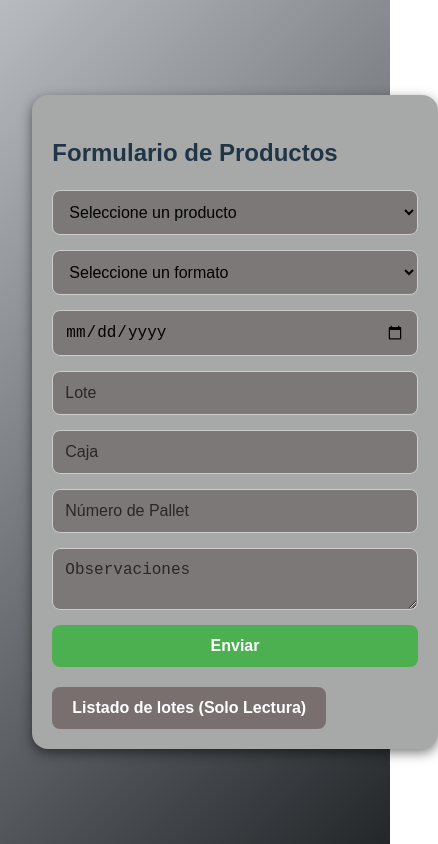
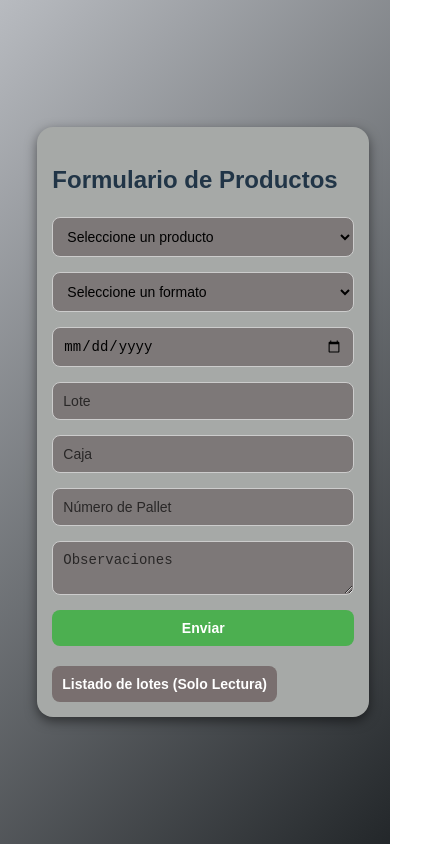
Before and after one commit to leoptr22/contra-muestras, a React (Vite) app: page / in a window 390 px wide. Shown: the whole page, 438 px wide, since content can reach past the window. Built offline with nearby package versions, Linux system fonts and the light colour scheme.

Commit message:
anexo hoja de calculo

```diff
--- a/src/Contramuestras.css
+++ b/src/Contramuestras.css
@@ -139,3 +139,34 @@ button:active {
         margin: 20px;
     }
 }
+/* Ajustes para dispositivos móviles */
+@media (max-width: 500px) {
+    /* Contenedor del formulario */
+    .formulario {
+        width: 90%; /* Aumenta el ancho en lugar de tener un máximo de 400px */
+        padding: 15px;
+        margin: 10px;
+    }
+
+    /* Título */
+    .form-grid h2 {
+        font-size: 20px; /* Reducir el tamaño del título */
+    }
+
+    /* Campos de entrada (input, textarea y select) */
+    .input, .textarea, select {
+        padding: 10px; /* Reducir el padding */
+        font-size: 14px; /* Reducir el tamaño de la fuente */
+    }
+
+    /* Botones */
+    .submit-btn, .view-button, .cancel-btn {
+        padding: 10px; /* Reducir el padding de los botones */
+        font-size: 14px; /* Reducir el tamaño de la fuente de los botones */
+    }
+
+    /* Mensaje de éxito */
+    .success-message {
+        font-size: 14px; /* Reducir el tamaño del texto del mensaje */
+    }
+}
```
